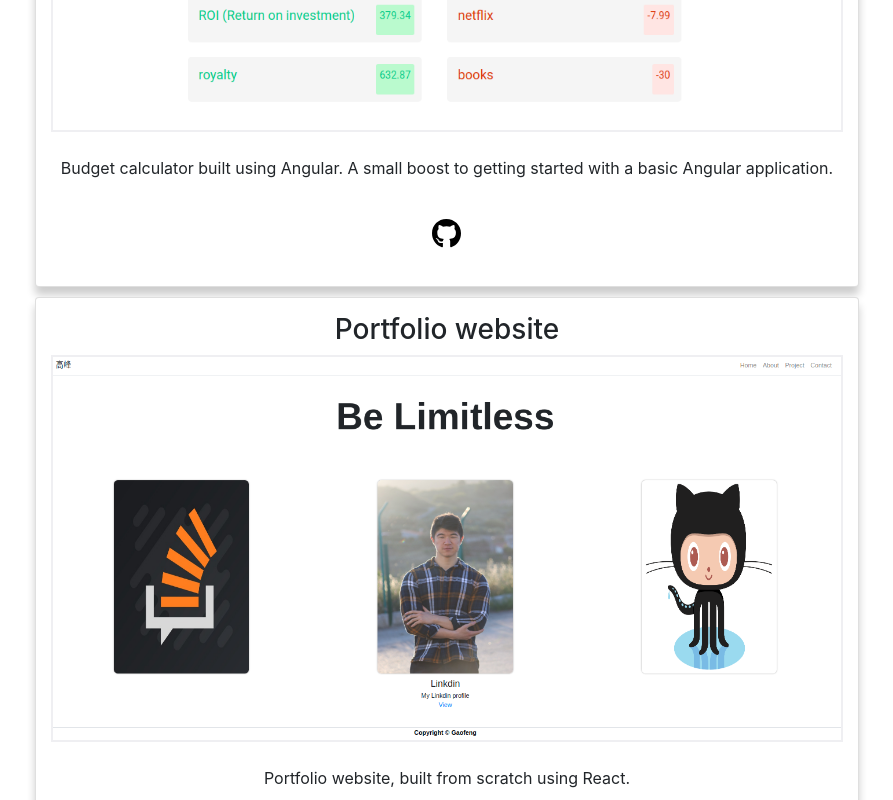
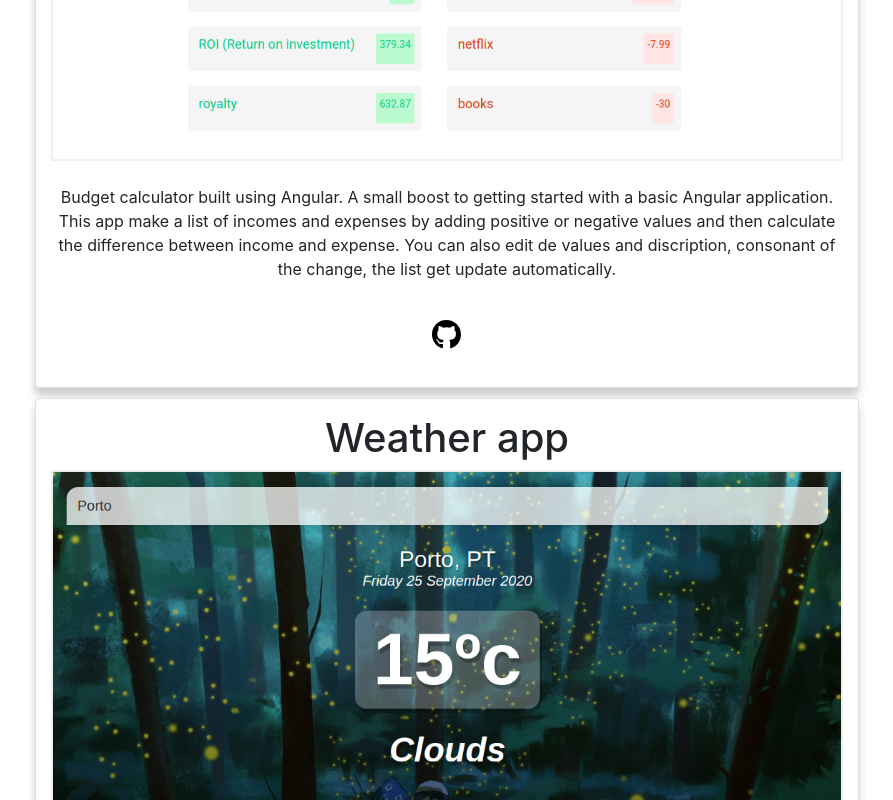
Before and after one commit to gaofeng-yin/site, a React (Create React App) app: page /project in a window 1280 px wide. Shown: the part 1360-2160 px from the top of the page, without its empty margins (193-1086 px from the left). Built offline with nearby package versions, Linux system fonts and the light colour scheme.

Commit message:
Weather project

```diff
--- a/src/components/Proj.js
+++ b/src/components/Proj.js
@@ -5,6 +5,7 @@ import ros from '../assets/images/ros.png';
 import budgetapp from '../assets/images/budgetapp.png';
 import website from '../assets/images/website.png';
 import eli from '../assets/images/eli.png';
+import weather from '../assets/images/weather.png'
 
 function Proj(){
 
@@ -18,8 +19,14 @@ function Proj(){
         {
             title: 'Budget app',
             img: budgetapp,
-            description: 'Budget calculator built using Angular. A small boost to getting started with a basic Angular application.',
+            description: 'Budget calculator built using Angular. A small boost to getting started with a basic Angular application. This app make a list of incomes and expenses by adding positive or negative values and then calculate the difference between income and expense. You can also edit de values and discription, consonant of the change, the list get update automatically.',
             link: 'https://github.com/gaofeng-yin/budget_app'
+        },
+        {
+            title: 'Weather app',
+            img: weather,
+            description: 'Weather app created using vue.js framework. In this app you can find weather and temperature of any country or city. App return data from weather api. ',
+            link: 'https://github.com/gaofeng-yin/weather-app'
         },
         {
             title: 'Portfolio website',
@@ -47,7 +54,7 @@ function Proj(){
         <div>
         {projetos.map(projetos =>
         <div className="card">
-            <h3>{projetos.title}</h3>
+            <h1>{projetos.title}</h1>
             <img className="site-image" src={projetos.img} alt="img" />
             <p><br></br>{projetos.description}</p>
             <a href={projetos.link} target="_blank" rel="noopener noreferrer">
--- a/src/index.css
+++ b/src/index.css
@@ -13,11 +13,11 @@ code {
 }
 
 .g-card{
-  margin: 20px;
+  margin: 10px;
 }
 
 .g-card-image {
-  border-radius: 10px;
+  border-radius: 20px;
   width: 350px;
   height: 500px;
   box-shadow: 0px 0px 3px 1px #ccc;
@@ -30,11 +30,13 @@ code {
 
 .g-card-title {
   font-size: 24px;
+  font-weight: 800;
   margin: 0px;
 }
 
 .g-card-sub-title {
   font-size: 16px;
+  font-style: italic;
   margin: 0px;
 }
 
```
Also changed, not shown: src/assets/images/weather.png (added), 18 other files (tests, documents, lock files or other folders).
